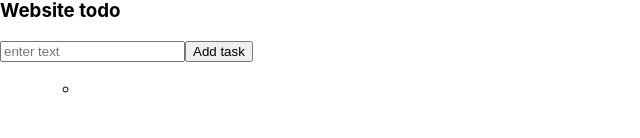
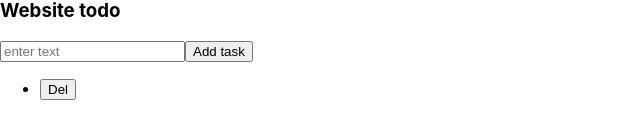
Before and after one commit to vitaliisyrykh/fd-react, a React (Create React App) app in the folder fd-react-app/: page / in a window 1280 px wide. Shown: the part 324-462 px from the top of the page, without its empty margins (0-640 px from the left). Built offline with nearby package versions, Linux system fonts and the light colour scheme.

Commit message:
Add TaskList

```diff
--- a/fd-react-app/src/components/to-do/tasks/index.jsx
+++ b/fd-react-app/src/components/to-do/tasks/index.jsx
@@ -1,14 +1,15 @@
 import React from 'react';
 
 const TasksList = props => {
-  const userToDoArray= [props]
+  const {userToDoArray, del}= props
+  console.log(userToDoArray);
+  return(
+    <>
+       {userToDoArray.map(i=>{
 
-  return(
-    <ul>
-       {userToDoArray.map(i=>{
-          return <li key={i.id}>{i.todoBody}</li>
+          return <li key={i.id}>{i.todoBody}<button key={i.id} onClick={del}>Del</button></li>
       })}
-    </ul>
+    </>
   )
 }
 export default TasksList;
```
